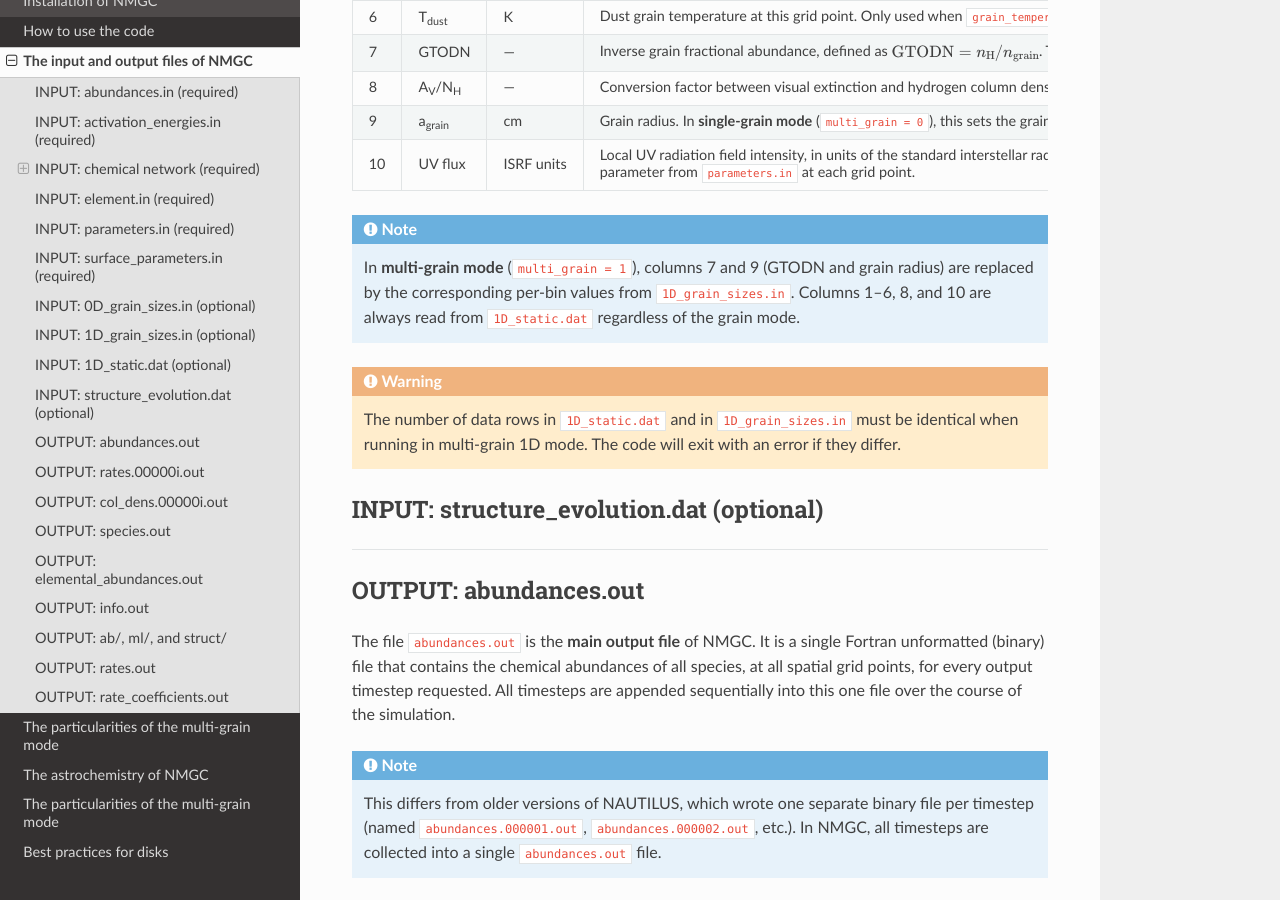
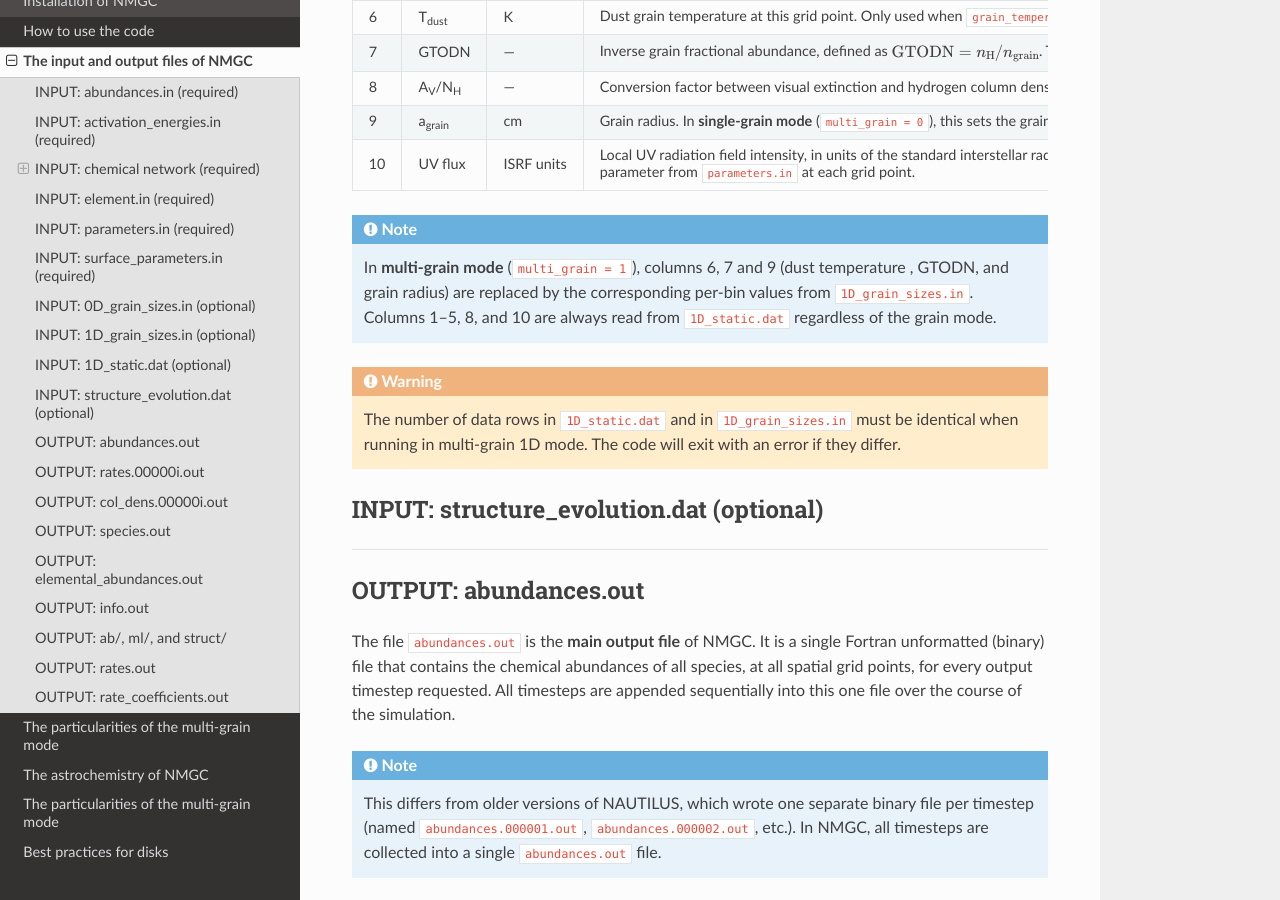
Before and after one commit to sachagavino/nmgc-2.0, a Sphinx documentation site: the page built from docs/source/inputoutput.rst, in a window 1280 px wide and 900 px high, scrolled down 8674 px. Built offline with Sphinx 7.4.7 and the Read the Docs theme 3.1.0, drawn with Linux system fonts in a browser that asks for light colours.

Commit message:
doc text inputs

```diff
--- a/docs/source/inputoutput.rst
+++ b/docs/source/inputoutput.rst
@@ -397,7 +397,7 @@ Each data row contains **10 space-separated columns**, in the following order:
 
 .. note::
 
-   In **multi-grain mode** (``multi_grain = 1``), columns 7 and 9 (GTODN and grain radius) are replaced by the corresponding per-bin values from ``1D_grain_sizes.in``. Columns 1–6, 8, and 10 are always read from ``1D_static.dat`` regardless of the grain mode.
+   In **multi-grain mode** (``multi_grain = 1``), columns 6, 7 and 9 (dust temperature , GTODN, and grain radius) are replaced by the corresponding per-bin values from ``1D_grain_sizes.in``. Columns 1–5, 8, and 10 are always read from ``1D_static.dat`` regardless of the grain mode.
 
 .. warning::
 
```
